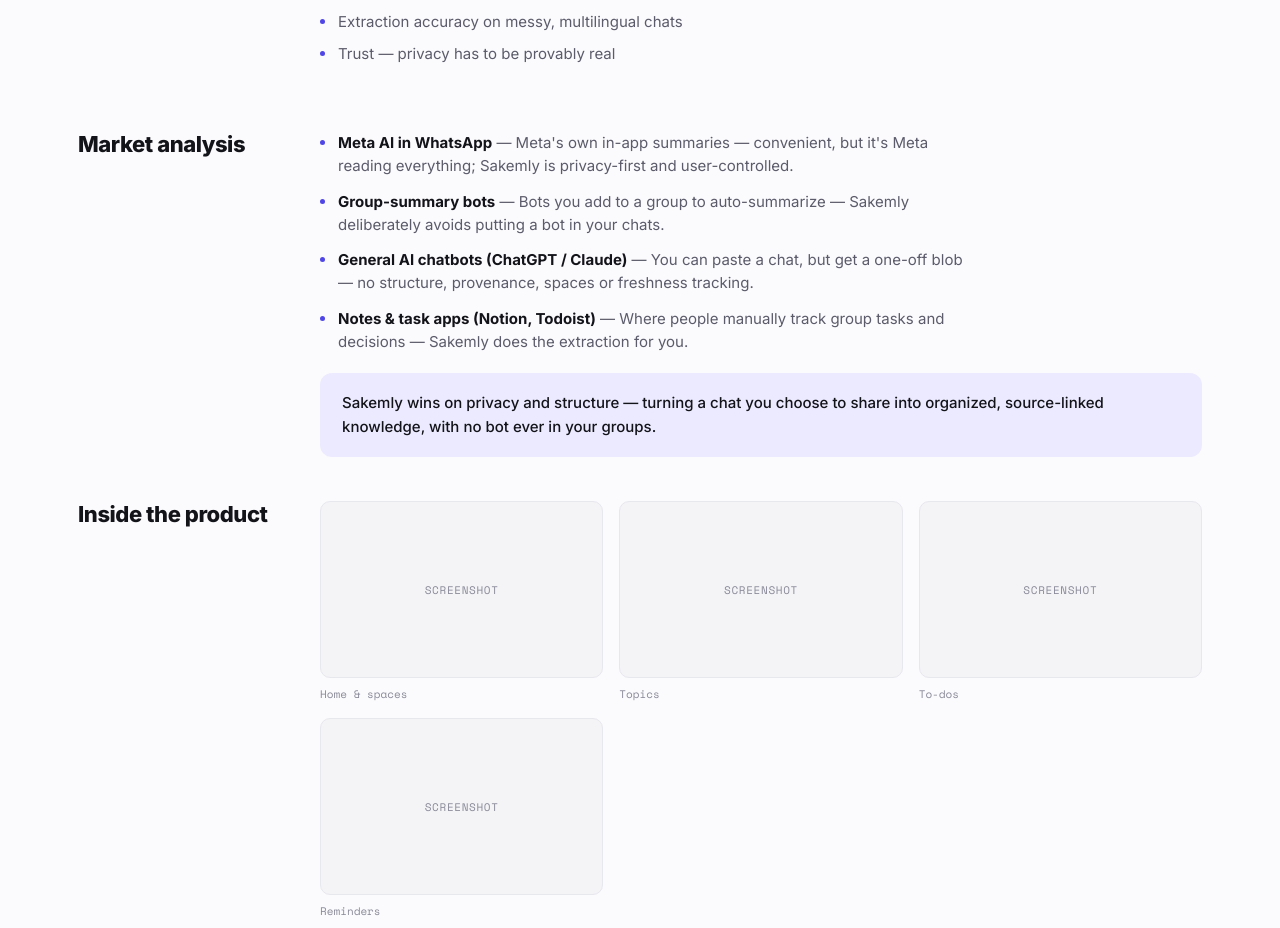
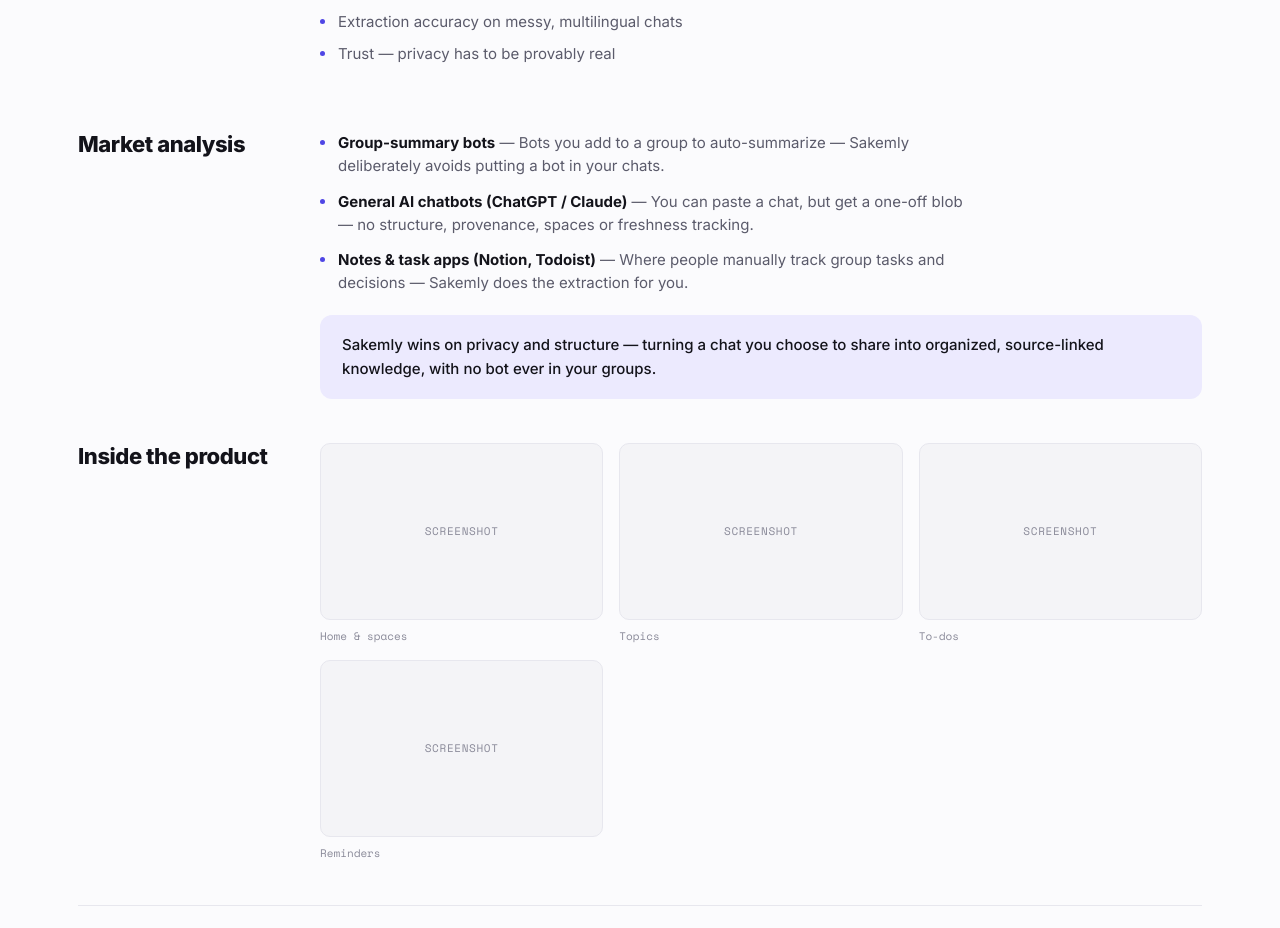
Before and after one commit to tomereps/portfolio, a React (Vite) app: page /work/sakemly/deep in a window 1280 px wide. Shown: the part 1467-2395 px from the top of the page. Built offline with nearby package versions, Linux system fonts and the light colour scheme.

Commit message:
Sakemly deep-dive: drop Meta AI competitor

```diff
--- a/src/data/projects.js
+++ b/src/data/projects.js
@@ -297,10 +297,6 @@
       ],
       competitors: [
         {
-          name: 'Meta AI in WhatsApp',
-          note: "Meta's own in-app summaries — convenient, but it's Meta reading everything; Sakemly is privacy-first and user-controlled.",
-        },
-        {
           name: 'Group-summary bots',
           note: 'Bots you add to a group to auto-summarize — Sakemly deliberately avoids putting a bot in your chats.',
         },
```
